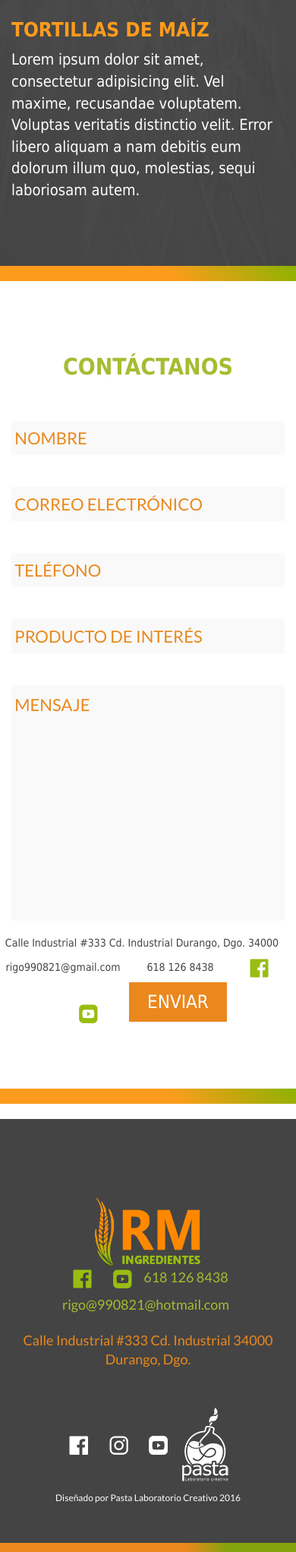
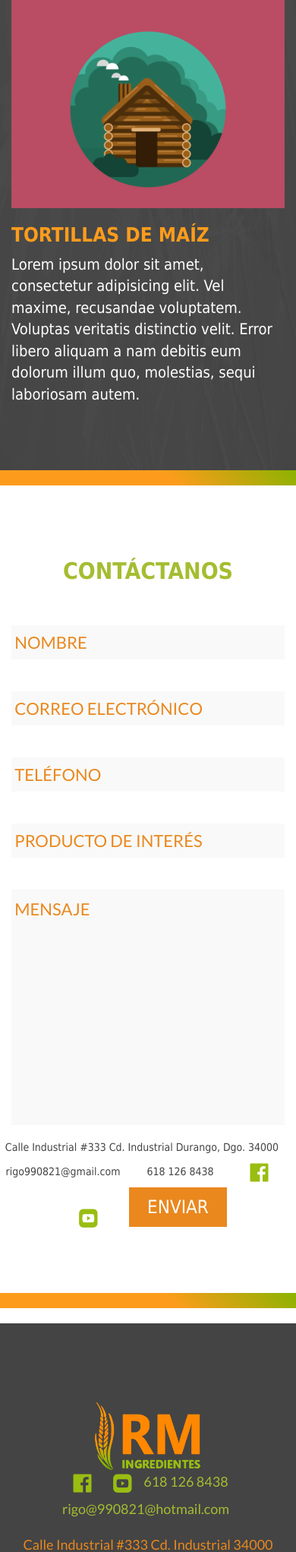
Before and after one commit to ZayraChavez/rmingredientes, a PHP site: page / in a window 390 px wide. Shown: the part 3203-5246 px from the top of the page at 76% size. Run offline with PHP 8.4, Linux system fonts and the light colour scheme; some libraries are stand-ins or nearby versions.

Commit message:
Funcionalidad en demostraciones

```diff
--- a/rm-ingredientes/css/freelancer.css
+++ b/rm-ingredientes/css/freelancer.css
@@ -627,8 +627,8 @@ z-index: 1051;
 
 /*barra degradada y blanca*/
 .color-degradado{
-    margin-left: 0 !important;
-    margin-right: 0 !important;
+ margin-left: 0 !important;
+ margin-right: 0 !important;
  padding: 10px 0 !important;
  background: -moz-linear-gradient(45deg, rgba(253,156,28,1) 0%, rgba(253,156,28,1) 57%, rgba(139,179,0,1) 100%); /* ff3.6+ */
  background: -webkit-gradient(linear, left bottom, right top, color-stop(0%, rgba(253,156,28,1)), color-stop(57%, rgba(253,156,28,1)), color-stop(100%, rgba(139,179,0,1))); /* safari4+,chrome */
@@ -639,6 +639,8 @@ z-index: 1051;
  filter: progid:DXImageTransform.Microsoft.gradient( startColorstr='#8BB300', endColorstr='#FD9C1C',GradientType=1 ); /* ie6-9 */
 }
 .color-fondo-blanco{
+    margin-left: 0 !important;
+ margin-right: 0 !important;
     background-color: white;
     padding: 10px 0 !important;
 }
--- a/rm-ingredientes/index.html
+++ b/rm-ingredientes/index.html
@@ -200,22 +200,22 @@
             </div>
         </div>
         <div class="row">
-            <div class="col-md-12 text-center">
-                <iframe width="70%" height="400" src="https://www.youtube.com/embed/wMUmyci2sfU" frameborder="0" allowfullscreen></iframe>
+            <div class="col-md-12 text-center video">
+                <iframe width='70%' height='400' src='https://www.youtube.com/embed/Kh8wtAIUAGM' frameborder='0' allowfullscreen></iframe>
             </div>
         </div>
         <br>
         <div class="row">
             <div class="col-md-2"></div>
             <div class="col-md-2">
-                <iframe width="100%" height="120" src="https://www.youtube.com/embed/wMUmyci2sfU" frameborder="0" allowfullscreen></iframe>
+                <img id="video1" class="img-responsive" src="img/portfolio/cabin.png" alt="">
             </div>
             <div class="col-md-2">
-                <iframe width="100%" height="120" src="https://www.youtube.com/embed/wMUmyci2sfU" frameborder="0" allowfullscreen></iframe>
+                <img id="video2" class="img-responsive" src="img/portfolio/cabin.png" alt="">
             </div>
             <div class="col-md-6">
-                <h3 class="titulo-video">Tortillas de Maíz</h3>
-                <p class="descripcion-video">Lorem ipsum dolor sit amet, consectetur adipisicing elit. Vel maxime, recusandae voluptatem. Voluptas veritatis distinctio velit. Error libero aliquam a nam debitis eum dolorum illum quo, molestias, sequi laboriosam autem.</p>
+                <h3 id="titulo-video" class="titulo-video">Tortillas de Maíz</h3>
+                <p id="descripcion-video" class="descripcion-video">Lorem ipsum dolor sit amet, consectetur adipisicing elit. Vel maxime, recusandae voluptatem. Voluptas veritatis distinctio velit. Error libero aliquam a nam debitis eum dolorum illum quo, molestias, sequi laboriosam autem.</p>
             </div>
 
         </div>
--- a/rm-ingredientes/js/menu.js
+++ b/rm-ingredientes/js/menu.js
@@ -70,4 +70,20 @@ $(document).ready(function(){
 	});
 
 
+
+
+	// funcionalidad de videos
+	$("#video1").click(function(){
+		$(".video").html("<iframe width='70%' height='400' src='https://www.youtube.com/embed/8pBecokPpVs' frameborder='0' allowfullscreen></iframe>");
+		$("#titulo-video").text("Titulo del video 1");
+		$("#descripcion-video").text("Titulo del video 1");
+	});
+
+	$("#video2").click(function(){
+		$(".video").html("<iframe width='70%' height='400' src='https://www.youtube.com/embed/Yw-FSUEc8Pc' frameborder='0' allowfullscreen></iframe>");
+		$("#titulo-video").text("Titulo del video 2");
+		$("#descripcion-video").text("Titulo del video 2");
+	});
+
+
 });
```
Also changed, not shown: 1 other file.
